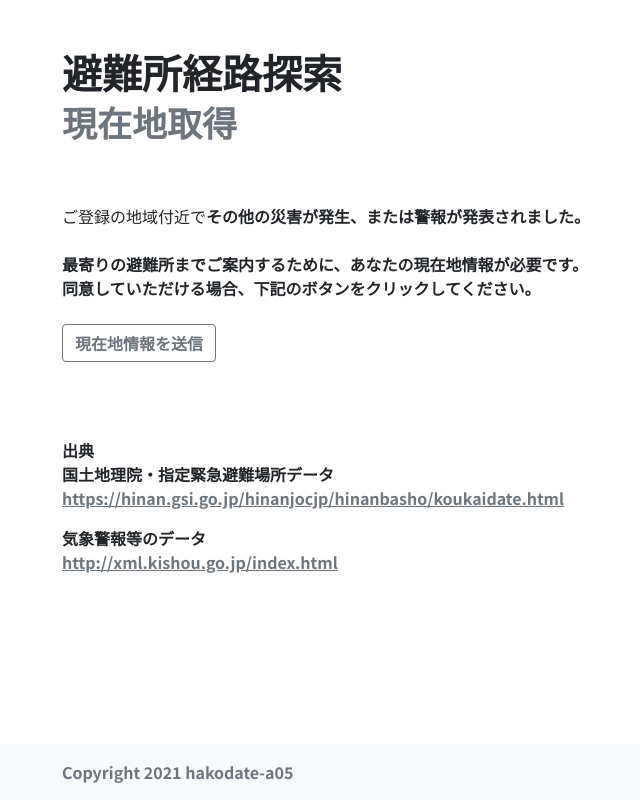
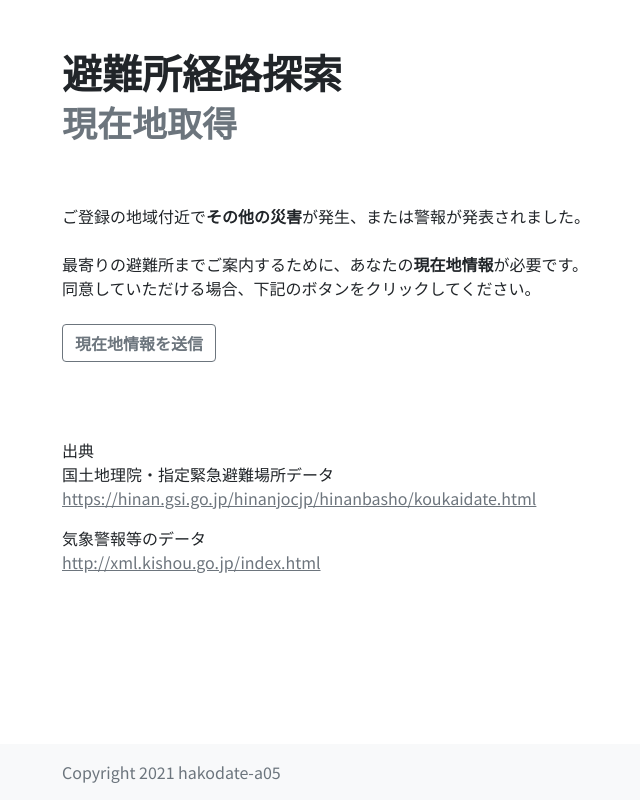
Before and after one commit to hashiba-k-jp/hakodate-a05, a Flask app: page /location in a window 1280 px wide. Shown: the whole page, without its empty margins (20-660 px from the left). Run offline with Flask 2, Linux system fonts and the light colour scheme; parts of the project's set-up code (start-up, migrations or seed data) failed here and were passed over; some libraries are stand-ins or nearby versions.

Commit message:
html fixed!

```diff
--- a/app.py
+++ b/app.py
@@ -263,7 +263,7 @@ def get_location_get():
     }
     try:
         req = request.args
-        warningCode = req.get("user_id")
+        warningCode = req.get("warningCode")
         warningName = name_type[warningCode]
     except:
         warningName = "その他の災害"
--- a/templates/gps_design.html
+++ b/templates/gps_design.html
@@ -37,7 +37,7 @@
             </div>
           </div>
           <div class="container py-1">
-            <p>ご登録の地域付近で<b class="fw-bold">{{ warningName }}<b>が発生、または警報が発表されました。</p>
+            <p>ご登録の地域付近で<b class="fw-bold">{{ warningName }}</b>が発生、または警報が発表されました。</p>
           </div>
           <div class="container py-1">
             <p>最寄りの避難所までご案内するために、あなたの<b class="fw-bold">現在地情報</b>が必要です。<br>同意していただける場合、下記のボタンをクリックしてください。</p>
```
